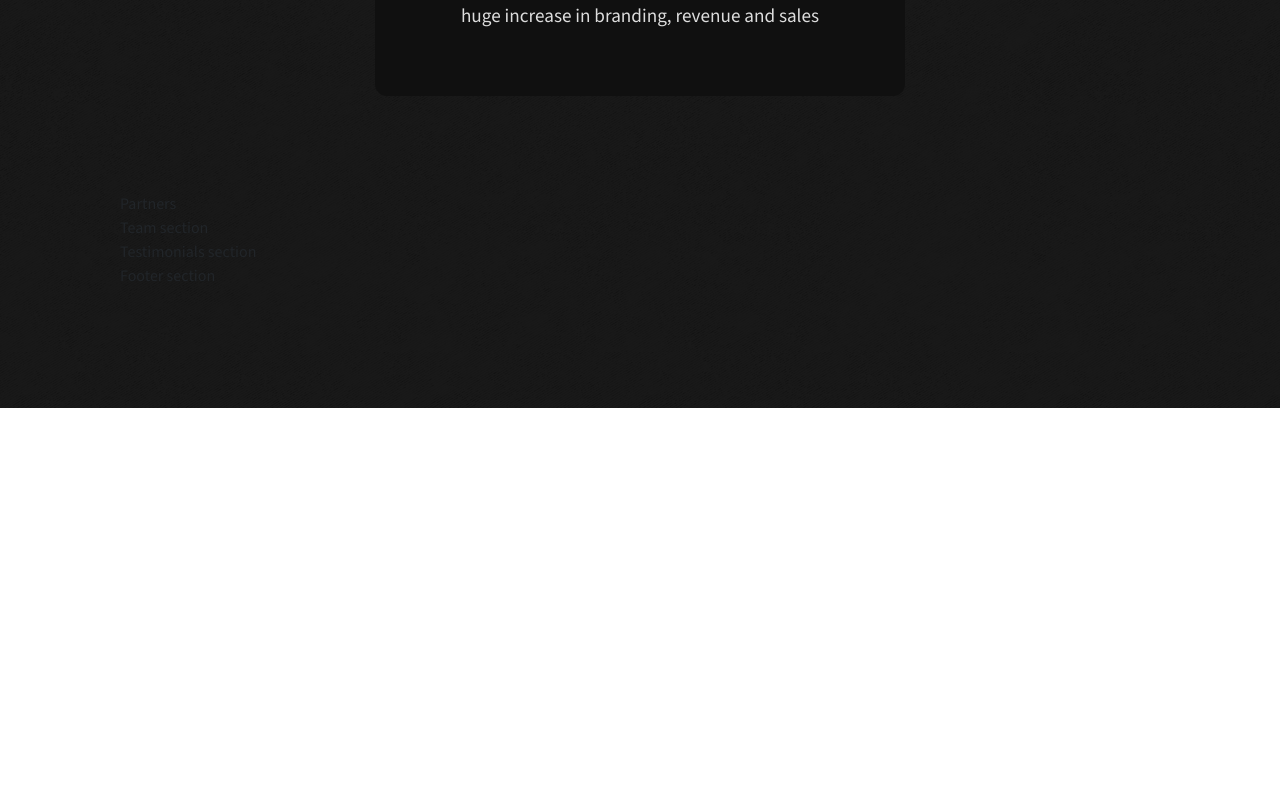
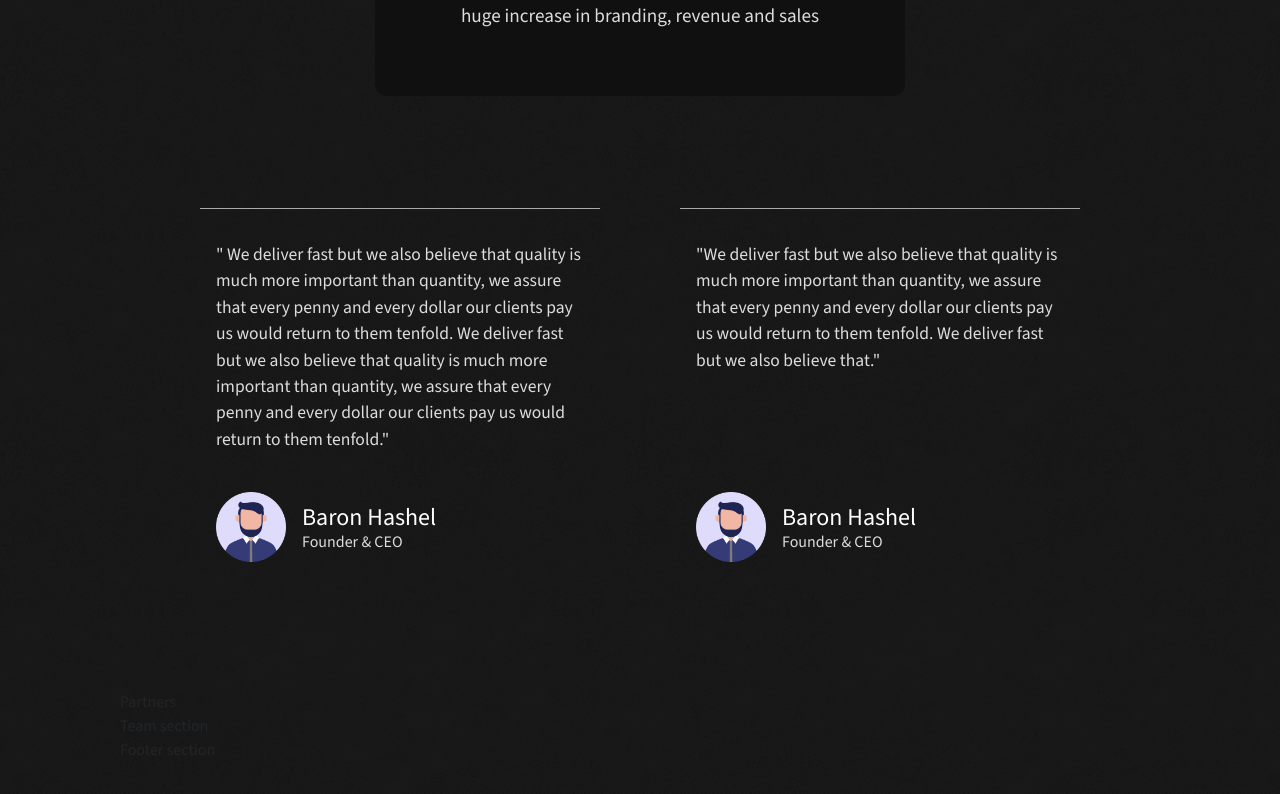
Before and after one commit to Christiannaira/ascendnextdigital, a React (Vite) app: page / in a window 1280 px wide. Shown: the part 5288-6082 px from the top of the page. Before the commit the page ends 5696 px from the top, so only its background shows below. Built offline with nearby package versions, Linux system fonts and the light colour scheme.

Commit message:
Developed the testimonials section

```diff
--- a/src/components/testimonials/Testimonials.jsx
+++ b/src/components/testimonials/Testimonials.jsx
@@ -1,9 +1,54 @@
+import { testimonials } from "../../constants"
+import "./testimonials.css";
+
+const ReviewCard = ({ item }) => {
+
+    return (
+        <div className="testimonials-content-container">
+
+            <div className="testimonials-content-container-words">
+                <p>"{item.words}"</p>
+            </div>
+
+            <div className="testimonials-content-container-profile">
+
+                <div className="profile-img">
+                    <img src={item.image} alt="" />
+                </div>
+
+                <div className="profile-texts">
+                    <h3>{item.client}</h3>
+                    <h4>
+                        {item.profession}
+                    </h4>
+                </div>
+
+            </div>
+
+
+
+        </div>
+    )
+
+}
 
 const Testimonials = () => {
     return (
-        <div>
-            Testimonials section
-        </div>
+
+        <section className="testimonials" id="testimonials">
+
+
+            <div className="testimonials-content">
+
+                {testimonials.map((item, index) => (
+                    <ReviewCard item={item} key={index} />
+                ))}
+
+            </div>
+
+
+        </section>
+
     )
 }
 
--- /dev/null
+++ b/src/components/testimonials/testimonials.css
@@ -0,0 +1,59 @@
+.testimonials-content {
+    display: flex;
+    flex-wrap: wrap;
+    gap: 1rem 5rem;
+    justify-content: center;
+
+}
+
+.testimonials-content-container {
+    border-top: 1px solid #aaa;
+    margin: 1rem 0;
+
+    display: flex;
+    align-items: flex-start;
+    justify-content: space-between;
+    flex-direction: column;
+    max-width: 400px;
+    padding: 2rem 1rem;
+}
+
+.testimonials-content-container-profile {
+    display: flex;
+    align-items: center;
+    margin-top: 1.5rem;
+}
+
+.profile-img img {
+    display: block;
+    max-width: 70px;
+
+}
+
+.testimonials-content-container-words p {
+    color: #ddd;
+    font-weight: var(--font-500);
+    font-size: 1.1rem;
+}
+
+
+.profile-texts {
+    display: flex;
+    flex-direction: column;
+    margin-left: 1rem;
+}
+
+
+.profile-texts h3 {
+    color: var(--main-color);
+    margin: 0;
+    font-size: 1.5rem;
+    font-weight: var(--font-500);
+}
+
+.profile-texts h4 {
+    color: #ddd;
+    margin: 0;
+    font-size: 1rem;
+    font-weight: var(--font-300);
+}
--- a/src/constants/index.js
+++ b/src/constants/index.js
@@ -1,3 +1,5 @@
+import Avatar from "../assets/avatar.png";
+
 const challenges = [
     {
         problem: 'Building Loyal Audience',
@@ -40,12 +42,14 @@ const testimonials = [
     {
         client: 'Baron Hashel',
         profession: 'Founder & CEO',
-        words: ' We deliver fast but we also believe that quality is much more important than quantity, we assure that every penny and every dollar our clients pay us would return to them tenfold. We deliver fast but we also believe that quality is much more important than quantity, we assure that every penny and every dollar our clients pay us would return to them tenfold.'
+        words: ' We deliver fast but we also believe that quality is much more important than quantity, we assure that every penny and every dollar our clients pay us would return to them tenfold. We deliver fast but we also believe that quality is much more important than quantity, we assure that every penny and every dollar our clients pay us would return to them tenfold.',
+        image: Avatar,
     },
     {
         client: 'Baron Hashel',
         profession: 'Founder & CEO',
         words: "We deliver fast but we also believe that quality is much more important than quantity, we assure that every penny and every dollar our clients pay us would return to them tenfold. We deliver fast but we also believe that.",
+        image: Avatar,
     }
 ]
 
--- a/src/pages/Mainpage.jsx
+++ b/src/pages/Mainpage.jsx
@@ -18,13 +18,14 @@ const Mainpage = () => {
 
                 <Process />
 
+                <Testimonials />
+
                 <Partners />
-
 
 
                 <Team />
 
-                <Testimonials />
+
 
             </main>
 
```
Also changed, not shown: src/assets/avatar.png (added).
